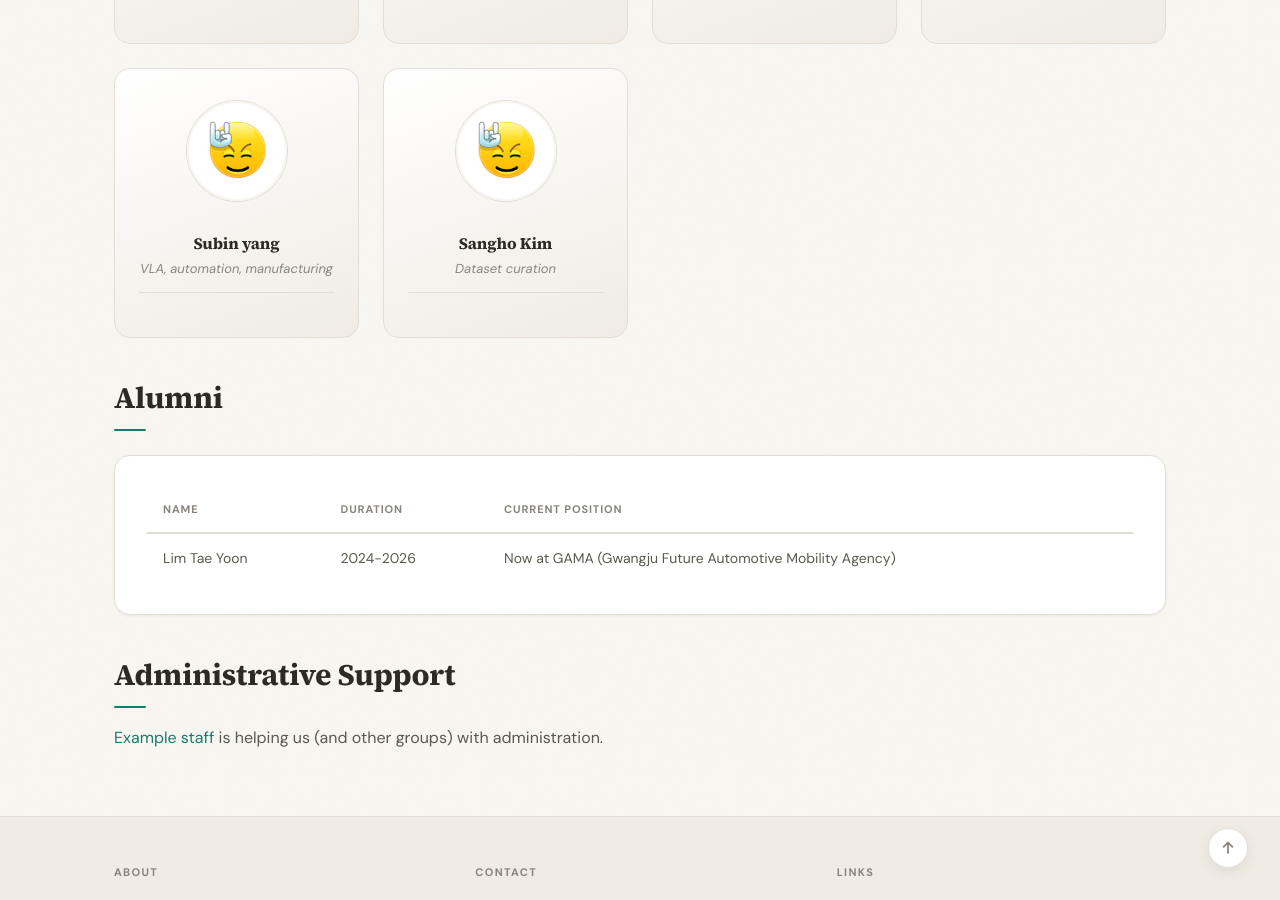
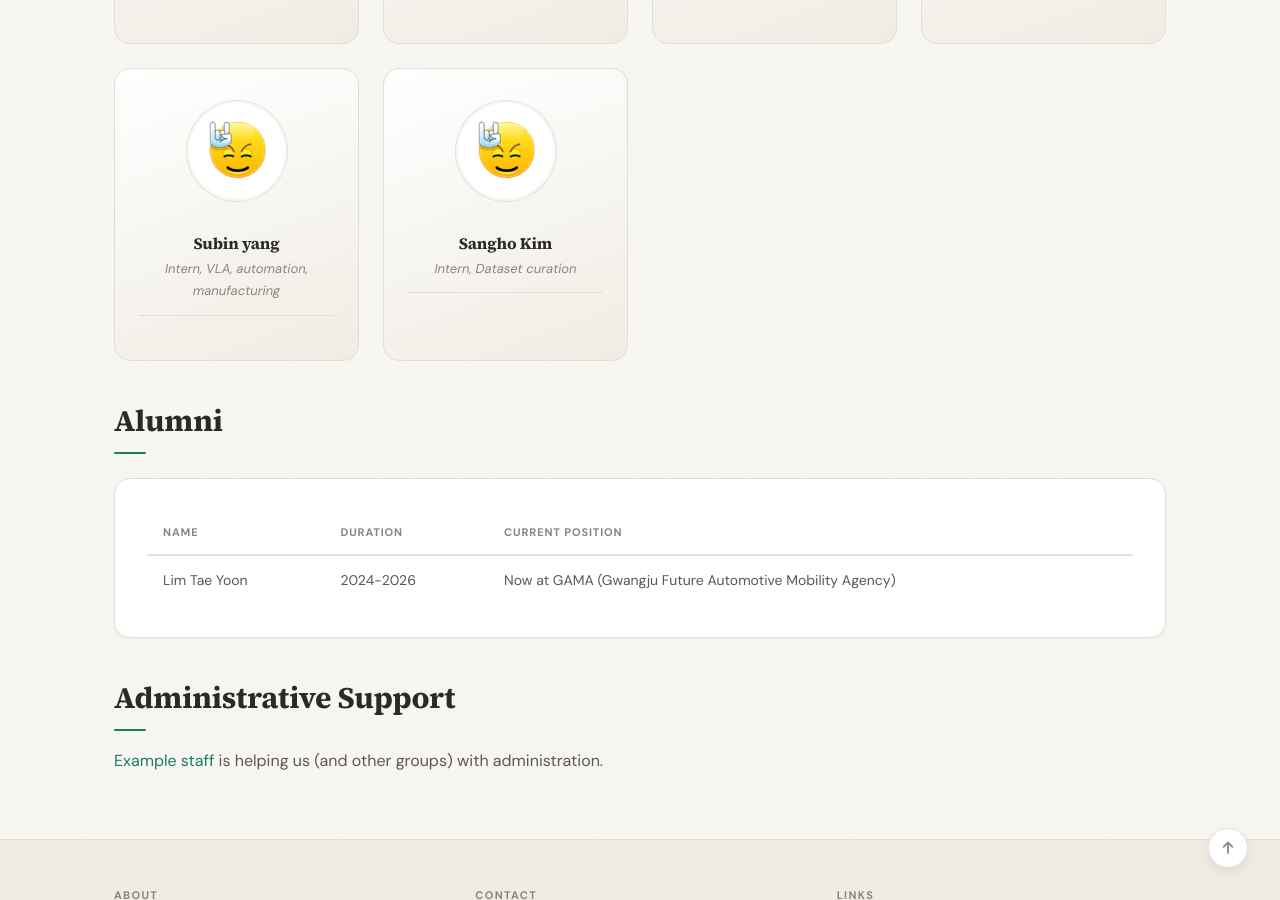
Before and after one commit to kim3957/kim3957, a Jekyll site: the page built from _pages/team.md, in a window 1280 px wide and 900 px high, scrolled down 1085 px. Built offline with Jekyll 4.4.1, drawn with Linux system fonts in a browser that asks for light colours; a style sheet for code colours, icons or effects is not loaded.

Commit message:
vault backup: 2026-05-07 13:30:04

```diff
--- a/_data/team_members.yml
+++ b/_data/team_members.yml
@@ -21,8 +21,8 @@
 
 - name: Subin yang
   photo: rock.jpg
-  info: VLA, automation, manufacturing
+  info: Intern, VLA, automation, manufacturing
 
 - name: Sangho Kim
   photo: rock.jpg
-  info: Dataset curation
+  info: Intern, Dataset curation
```
